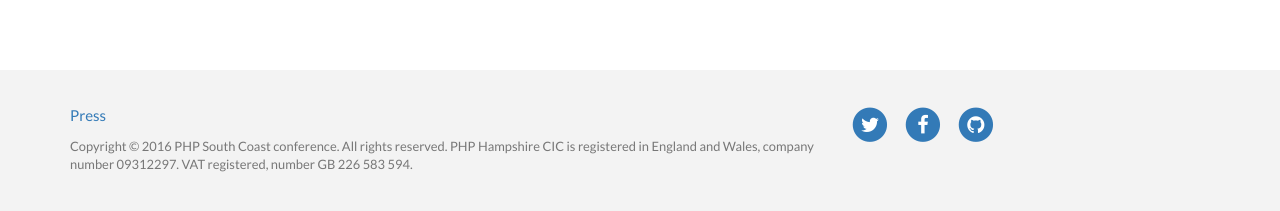
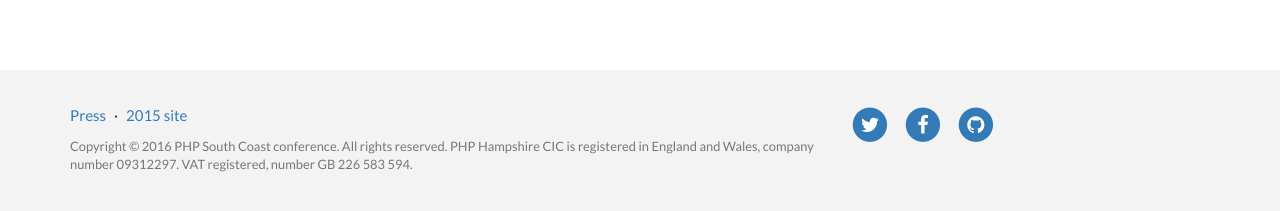
Before and after one commit to phphants/php-south-coast-2016, a Jekyll site: the page built from index.html, in a window 1280 px wide and 900 px high, scrolled down 1476 px. Shown: the part 681-892 px from the top of the window. Built offline with Jekyll 4.4.1, drawn with Linux system fonts in a browser that asks for light colours.

Commit message:
Add link to 2015 site

```diff
--- a/_includes/footer.html
+++ b/_includes/footer.html
@@ -14,6 +14,8 @@
                             {% endif %}
                         {% endif %}
                     {% endfor %}
+                    &centerdot;
+                    <li><a href="http://2015.phpsouthcoast.co.uk">2015 site</a></li>
                 </ul>
                 <p class="copyright text-muted small">{{ site.copyright }}</p>
             </div>
```
